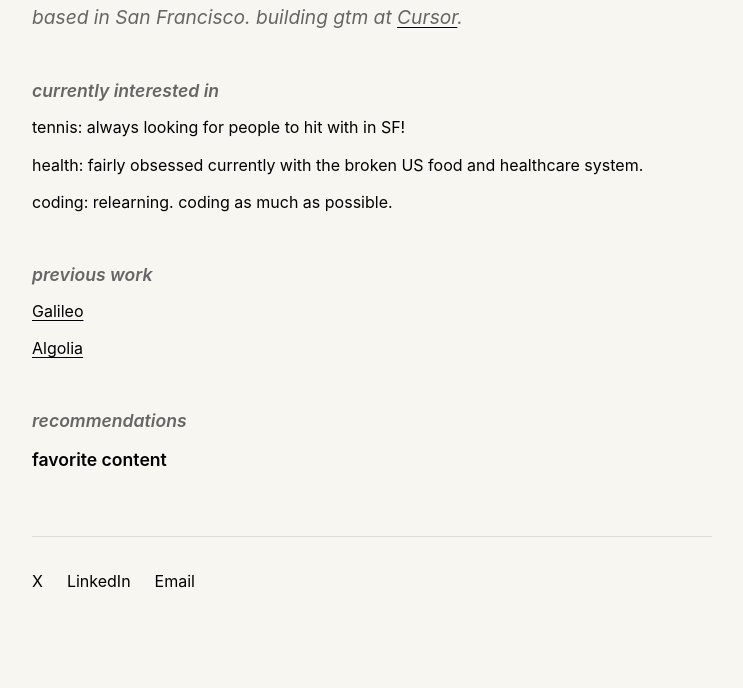
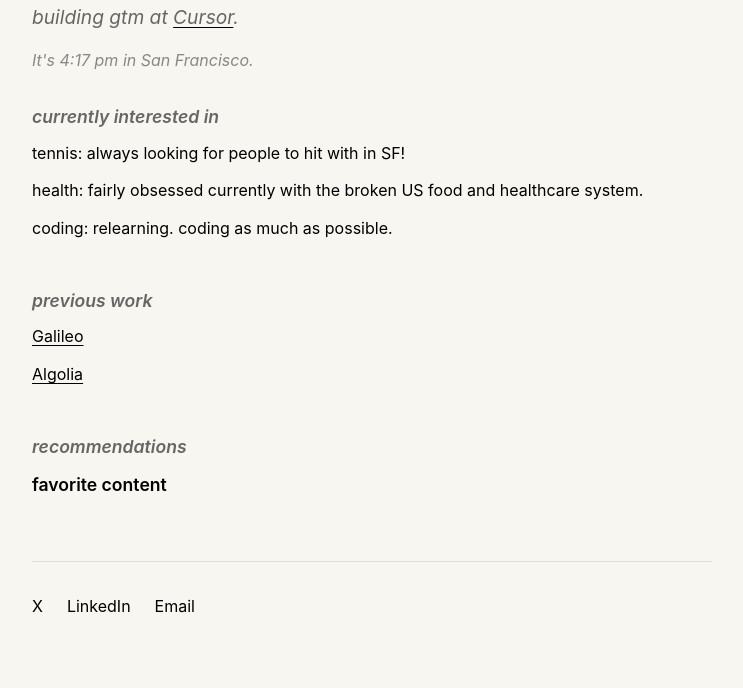
Before and after one commit to kashyechuri/kashyechuri.github.io, a website: page index.html in a window 1280 px wide. Shown: the part 112-800 px from the top of the page, without its empty margins (268-1011 px from the left). Drawn offline with Linux system fonts and the light colour scheme.

Commit message:
Add ambient time and visitor count to header

```diff
--- a/index.html
+++ b/index.html
@@ -12,7 +12,9 @@
     <main>
         <header>
             <h1>Kash Yechuri</h1>
-            <p class="tagline"><em>based in San Francisco. building gtm at <a href="https://cursor.com" target="_blank">Cursor</a>.</em></p>
+            <p class="tagline"><em>building gtm at <a href="https://cursor.com" target="_blank">Cursor</a>.</em></p>
+            <p id="ambient-time"></p>
+            <p id="visitor-count"></p>
         </header>
 
         <section class="currently">
@@ -51,6 +53,43 @@
         </footer>
     </main>
 
+    <script>
+        function updateTime() {
+            const timeElement = document.getElementById('ambient-time');
+            if (!timeElement) return;
+
+            const now = new Date();
+            const formatter = new Intl.DateTimeFormat('en-US', {
+                timeZone: 'America/Los_Angeles',
+                hour: 'numeric',
+                minute: '2-digit',
+                hour12: true
+            });
+
+            const timeString = formatter.format(now);
+            timeElement.textContent = `It's ${timeString.toLowerCase()} in San Francisco.`;
+        }
+
+        // Update immediately on load
+        updateTime();
+
+        // Update every minute
+        setInterval(updateTime, 60000);
+
+        async function updateVisitorCount() {
+            try {
+                const response = await fetch('https://kashy.goatcounter.com/counter/TOTAL.json');
+                const data = await response.json();
+                document.getElementById('visitor-count').textContent = `You are visitor #${data.count}`;
+            } catch (e) {
+                // Silently fail - counter is non-critical
+            }
+        }
+        updateVisitorCount();
+    </script>
+
+    <script data-goatcounter="https://kashy.goatcounter.com/count"
+            async src="//gc.zgo.at/count.js"></script>
 
 </body>
 </html>
--- a/styles.css
+++ b/styles.css
@@ -80,13 +80,26 @@
 
 /* Header */
 header {
-    margin-bottom: 3rem;
+    margin-bottom: 2rem;
 }
 
 .tagline {
     font-size: 1.2rem;
     color: #666;
     margin: 1rem 0 2rem;
+}
+
+#ambient-time {
+    font-size: 1rem;
+    color: #888;
+    font-style: italic;
+    margin: -1rem 0 0.5rem;
+}
+
+#visitor-count {
+    font-size: 0.85rem;
+    color: #aaa;
+    margin: 0;
 }
 
 /* Sections */
```
